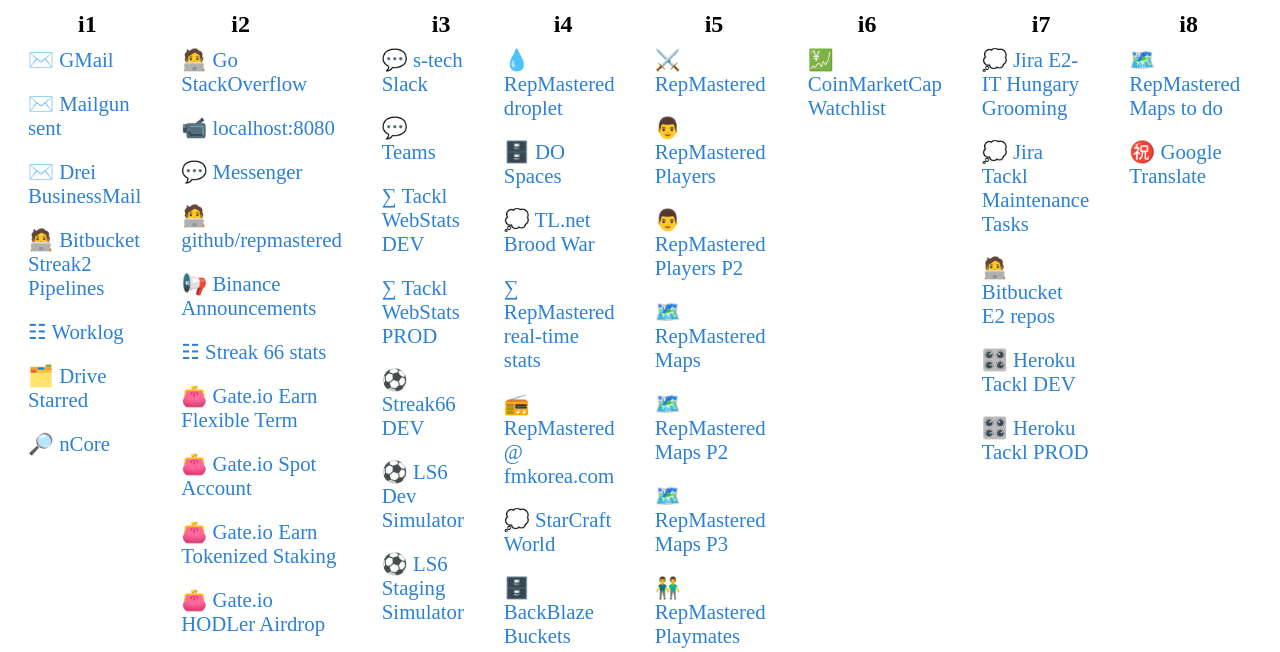
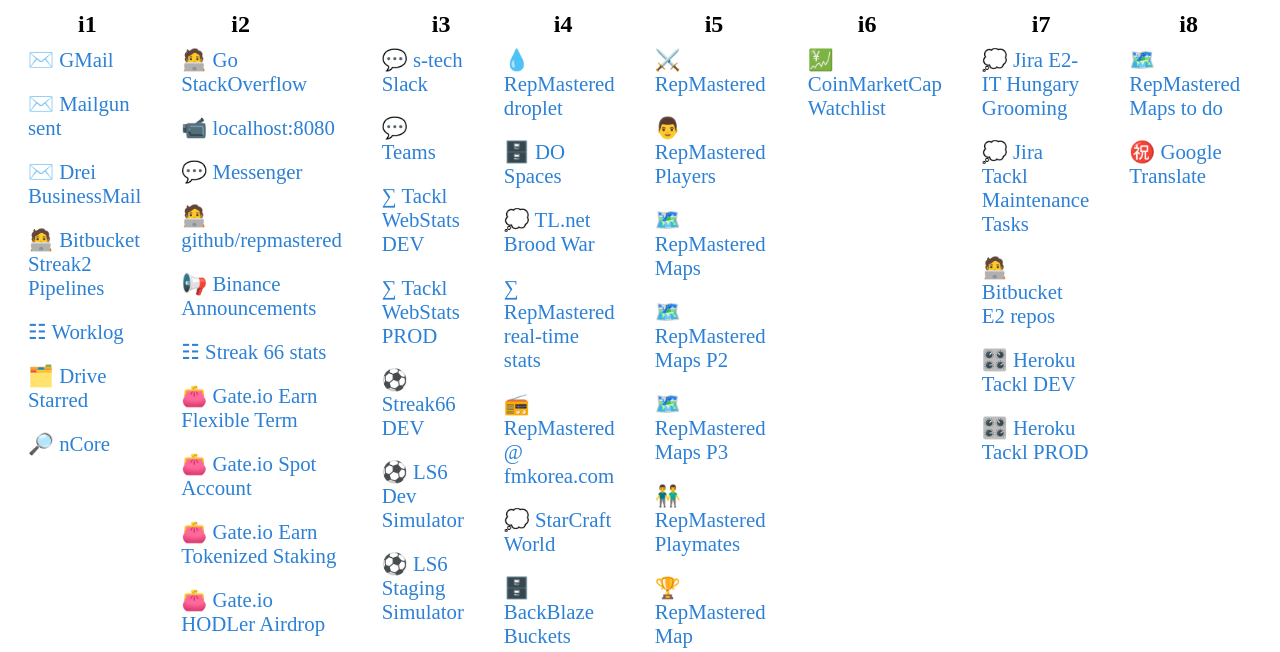
Before and after one commit to icza/start-pages, a plain HTML site: page icza.html in a window 1280 px wide. Shown: the part 87-739 px from the top of the page. Drawn offline with Linux system fonts and the light colour scheme.

Commit message:
Update links

```diff
--- a/icza.html
+++ b/icza.html
@@ -71,7 +71,6 @@
 				<h2>i5</h2>
 				<div class="link"><a href="https://repmastered.icza.net/">⚔️ RepMastered</a></div>
 				<div class="link"><a href="https://repmastered.icza.net/players">👨 RepMastered Players</a></div>
-				<div class="link"><a href="https://repmastered.icza.net/players?page=2">👨 RepMastered Players P2</a></div>
 				<div class="link"><a href="https://repmastered.icza.net/maps">🗺️ RepMastered Maps</a></div>
 				<div class="link"><a href="https://repmastered.icza.net/maps?page=2">🗺️ RepMastered Maps P2</a></div>
 				<div class="link"><a href="https://repmastered.icza.net/maps?page=3">🗺️ RepMastered Maps P3</a></div>
```
